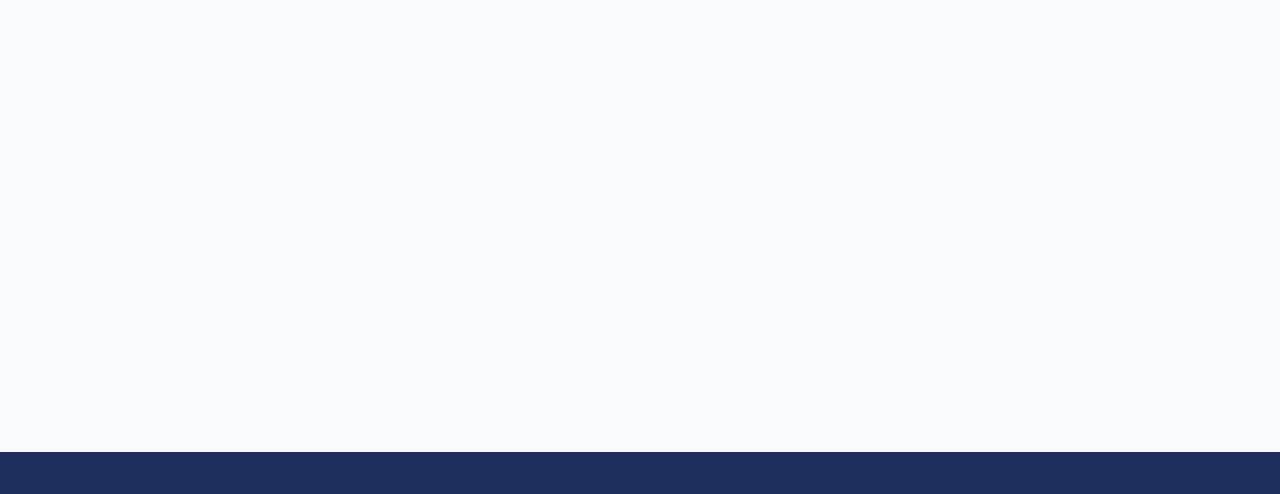
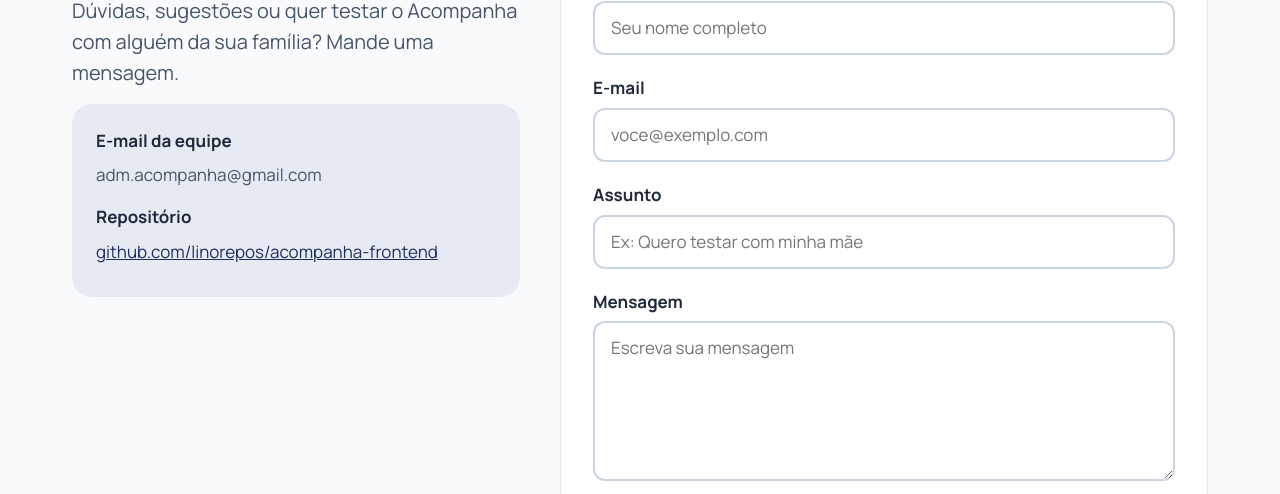
Before and after one commit to linorepos/acompanha-frontend, a plain HTML site: page contato.html in a window 1280 px wide. Shown: the part 222-716 px from the top of the page. Drawn offline with Linux system fonts and the light colour scheme.

Commit message:
feat: adiciona página de contato

```diff
--- a/contato.html
+++ b/contato.html
@@ -34,7 +34,32 @@
 
   <main>
     <section class="contato" aria-labelledby="titulo-pagina">
-      <h1 class="titulo-pagina" id="titulo-pagina">Fale com a gente</h1>
+      <div class="contato__info">
+        <h1 class="titulo-pagina" id="titulo-pagina">Fale com a gente</h1>
+        <p class="texto-suave">Dúvidas, sugestões ou quer testar o Acompanha com alguém da sua família? Mande uma mensagem.</p>
+        <dl class="contato__dados">
+          <dt>E-mail da equipe</dt>
+          <dd>adm.acompanha@gmail.com</dd>
+          <dt>Repositório</dt>
+          <dd><a href="https://github.com/linorepos/acompanha-frontend" target="_blank" rel="noopener noreferrer">github.com/linorepos/acompanha-frontend</a></dd>
+        </dl>
+      </div>
+
+      <form class="formulario" id="form-contato" action="#" method="post">
+        <label class="campo" for="nome">Nome
+          <input class="campo__entrada" type="text" id="nome" name="nome" placeholder="Seu nome completo">
+        </label>
+        <label class="campo" for="email">E-mail
+          <input class="campo__entrada" type="email" id="email" name="email" placeholder="voce@exemplo.com">
+        </label>
+        <label class="campo" for="assunto">Assunto
+          <input class="campo__entrada" type="text" id="assunto" name="assunto" placeholder="Ex: Quero testar com minha mãe">
+        </label>
+        <label class="campo" for="mensagem">Mensagem
+          <textarea class="campo__entrada" id="mensagem" name="mensagem" rows="5" placeholder="Escreva sua mensagem"></textarea>
+        </label>
+        <button type="submit" class="botao botao--principal">Enviar mensagem</button>
+      </form>
     </section>
   </main>
 
```
